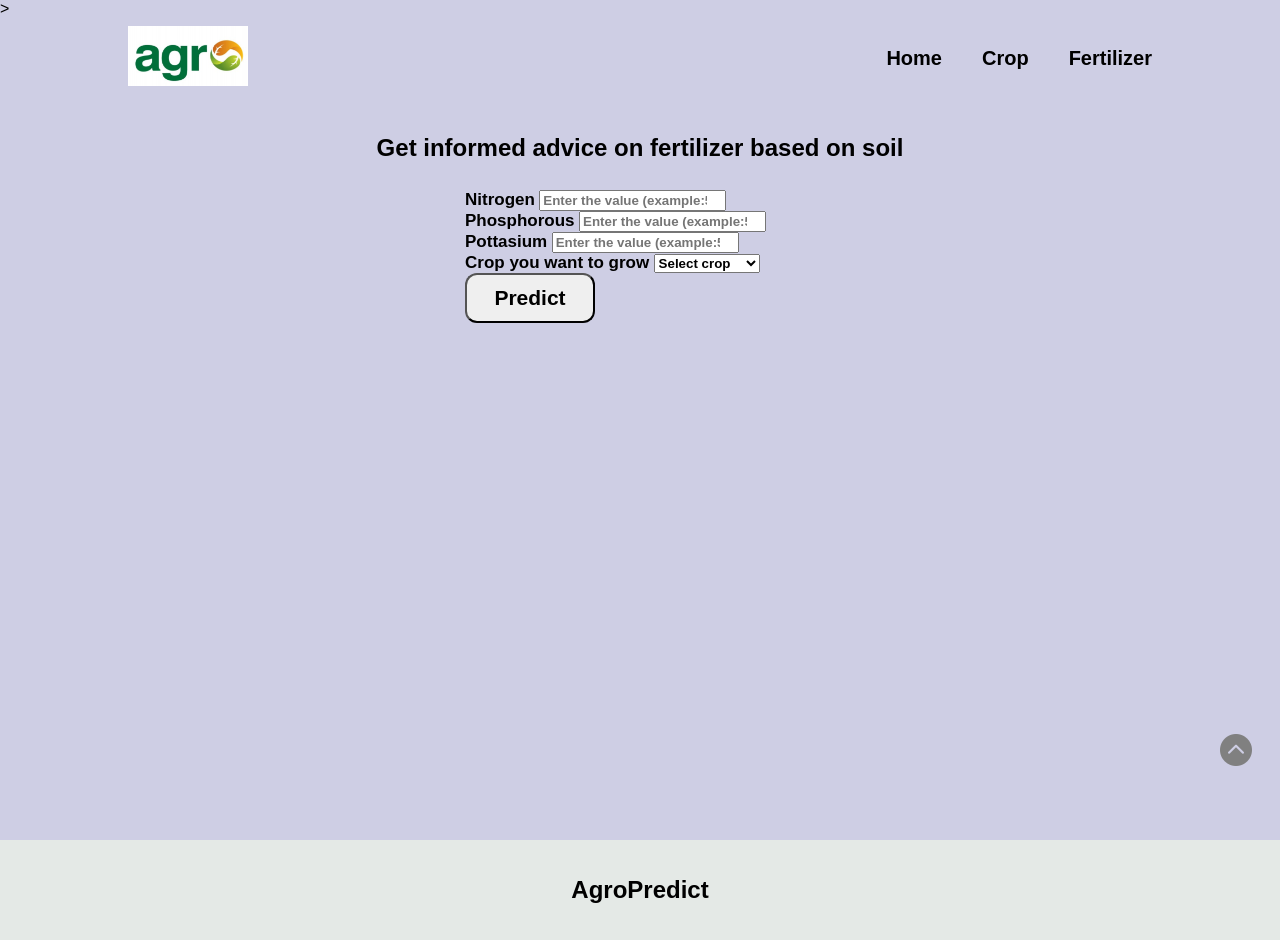
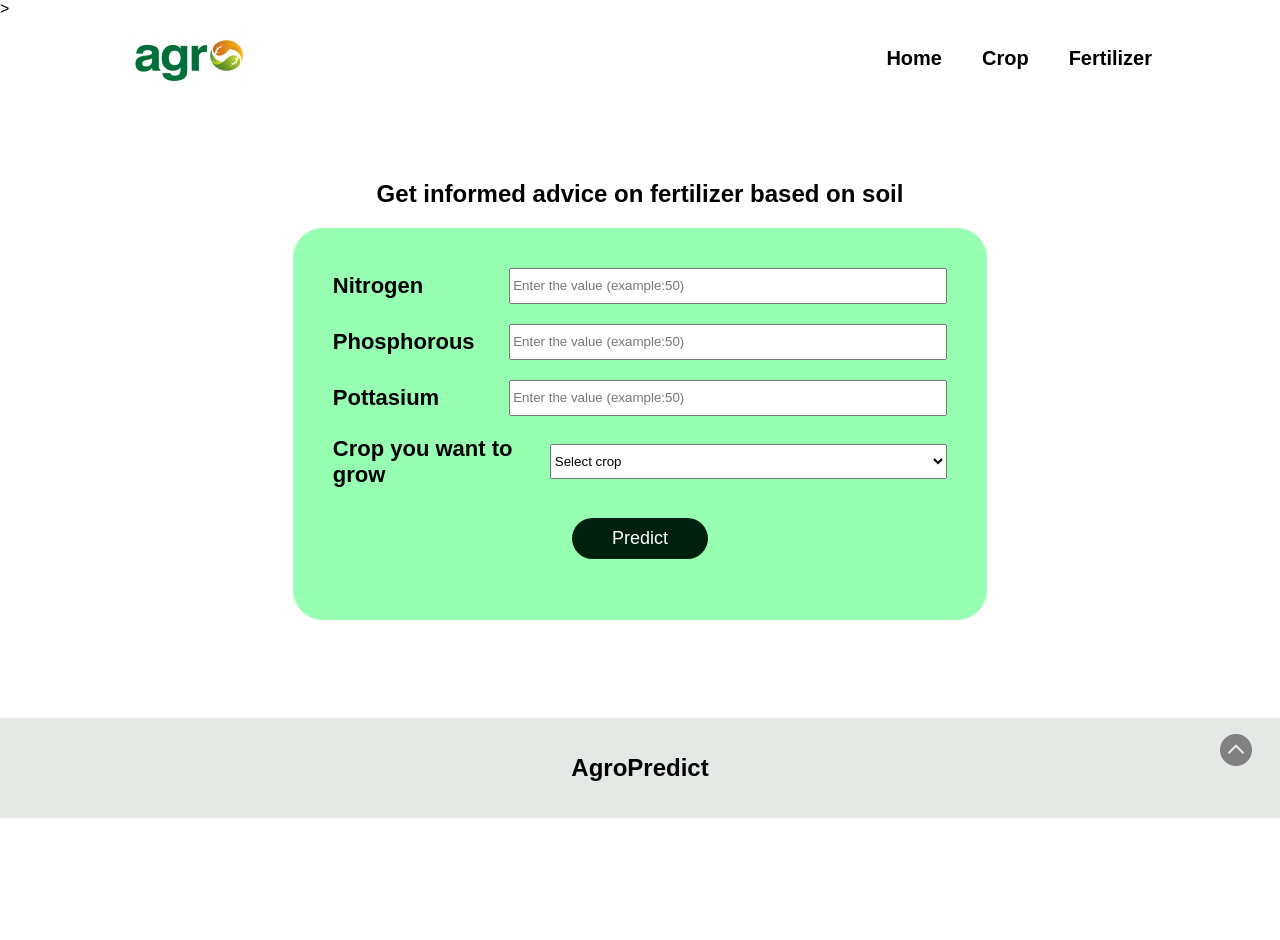
Before and after one commit to Nagpal45/AgroPredict, a Flask app: page /fertilizer in a window 1280 px wide. After the commit the page ends 818 px from the top, so only its background shows below. Run offline with Flask 3, Linux system fonts and the light colour scheme; parts of the project's set-up code (start-up, migrations or seed data) failed here and were passed over; some web fonts are replaced.

Commit message:
fertilizer pages css

```diff
--- a/app/static/css/style.css
+++ b/app/static/css/style.css
@@ -275,6 +275,28 @@ a.move-top {
 	flex-direction: column;
 }
 
+.fertForm{
+	width: 80%;
+	height: 80%;
+	display: flex;
+	align-items: center;
+	justify-content: flex-start;
+	flex-direction: column;
+}
+
+.fertForm form{
+	width: 60%;
+	height: 63%;
+	background-color: rgb(150, 255, 178);
+	border-radius: 30px;
+	display: flex;
+	align-items: flex-start;
+	justify-content: flex-start;
+	padding: 40px;
+	gap: 20px;
+	flex-direction: column;
+}
+
 .cropForm h2{
 	font-size: 30px;
 	font-weight: bold;
@@ -293,7 +315,15 @@ a.move-top {
 	flex-direction: column;
 }
 
-.formInp{
+.fertFormInp select{
+	width: 71%;
+	height: 35px;
+}
+.fertFormInp label{
+	font-size: 22px;
+}
+
+.formInp, .fertFormInp{
 	width: 100%;
 	display: flex;
 	align-items: center;
@@ -334,12 +364,18 @@ a.move-top {
 	display: flex;
 	align-items: center;
 	justify-content: center;
-	font-size: 30px;
 }
 
 
 .cropPred h1{
+	font-size: 30px;
 	width: 50%;
 	text-align: center;
 	margin-bottom: 100px;
 }
+.cropPred p{
+	font-size: 24px;
+	width: 80%;
+	text-align: left;
+	font-weight: 600;
+}
--- a/app/templates/fertilizer.html
+++ b/app/templates/fertilizer.html
@@ -1,91 +1,45 @@
 {% extends 'layout.html' %} {% block body %}
 
-<style>
-  html body {
-    background-color: rgb(206, 206, 228);
-  }
-</style>
-<!--Form Section-->
-<br /><br />
-<h2 style="text-align: center; margin: 0px; color: black">
-  <b>Get informed advice on fertilizer based on soil</b>
-</h2>
-<br />
+<div class="crops">
+  <div class="fertForm">
+    <h2>Get informed advice on fertilizer based on soil</h2>
 
-<div
-  style="
-    width: 350px;
-    height: 40rem;
-    margin: 0px auto;
-    color: black;
-    border-radius: 25px;
-    padding: 10px 10px;
-  "
->
     <form method="POST" action="{{ url_for('fert_recommend') }}">
-    <div class="form-group">
-      <label for="Nitrogen" style="font-size: 17px"><b>Nitrogen</b></label>
+      <div class="formInp">
+        <label for="Nitrogen"><b>Nitrogen</b></label>
         <input
           type="number"
-        class="form-control"
           id="Nitrogen"
           name="nitrogen"
           placeholder="Enter the value (example:50)"
-        style="font-weight: bold"
           required
         />
       </div>
-    <div class="form-group">
-      <label for="Phosphorous" style="font-size: 17px"
-        ><b>Phosphorous</b></label
-      >
+      <div class="formInp">
+        <label for="Phosphorous"><b>Phosphorous</b></label>
         <input
           type="number"
-        class="form-control"
           id="Phosphorous"
           name="phosphorous"
           placeholder="Enter the value (example:50)"
-        style="font-weight: bold"
           required
         />
       </div>
 
-    <div class="form-group">
-      <label for="Pottasium" style="font-size: 17px"><b>Pottasium</b></label>
+      <div class="formInp">
+        <label for="Pottasium"><b>Pottasium</b></label>
         <input
           type="number"
-        class="form-control"
           id="Pottasium"
           name="pottasium"
           placeholder="Enter the value (example:50)"
-        style="font-weight: bold"
           required
         />
       </div>
-    <!-- <div class="form-group">
-      <label for="ph" style="font-size: 17px"><b>ph level</b></label>
-      <input
-        type="text"
-        class="form-control"
-        id="ph"
-        name="ph"
-        placeholder="Enter the value"
-        style="font-weight: bold"
-        required
-      />
-    </div> -->
-    <div class="form-group">
-      <label for="crop" style="font-size: 17px"
-        ><b>Crop you want to grow</b></label
-      >
-      <select
-        name="cropname"
-        class="form-control"
-        id="crop"
-        placeholder="Select a crop"
-        style="font-weight: bold"
-        required
-      >
+
+      <div class="fertFormInp">
+        <label for="crop"><b>Crop you want to grow</b></label>
+        <select name="cropname" id="crop" placeholder="Select a crop" required>
           <option selected>Select crop</option>
           <option>rice</option>
           <option>maize</option>
@@ -112,22 +66,10 @@
         </select>
       </div>
 
-    <div class="d-flex justify-content-center">
-      <button
-        type="submit"
-        class="btn btn-info"
-        style="
-          color: black;
-          font-weight: bold;
-          width: 130px;
-          height: 50px;
-          border-radius: 12px;
-          font-size: 21px;
-        "
-      >
-        Predict
-      </button>
+      <div class="submitBtn">
+        <button type="submit">Predict</button>
       </div>
     </form>
   </div>
+</div>
 {% endblock %}
```
Also changed, not shown: app/templates/fertilizer-result.html (+4 -13 lines). Lines whose indentation alone changed are shown as unchanged.
